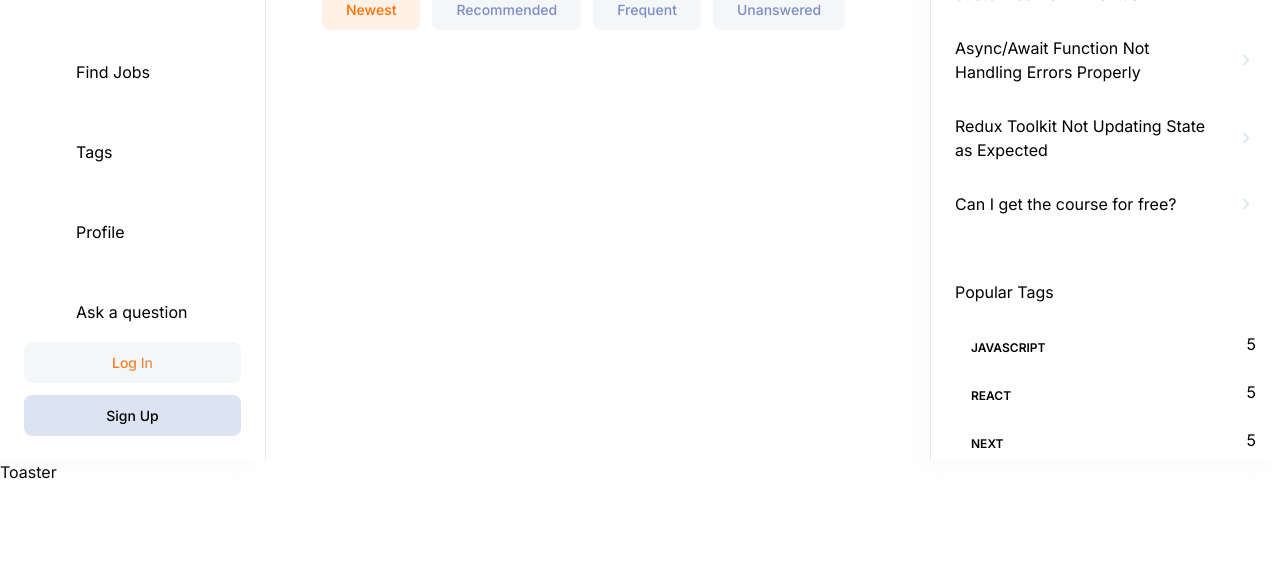
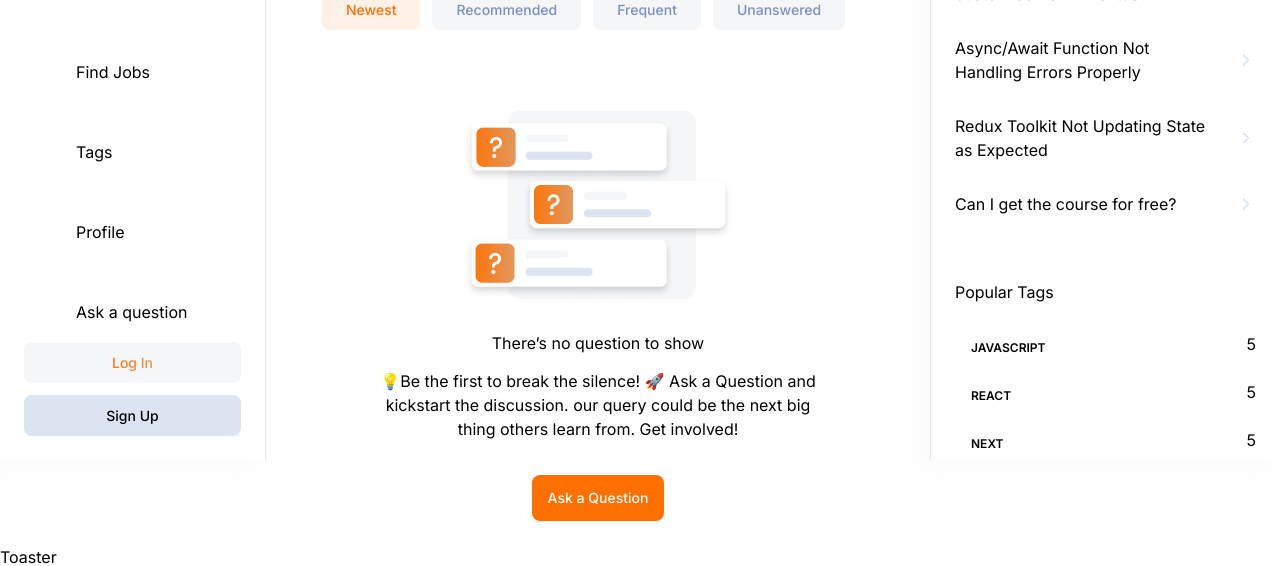
Before and after one commit to Op-Pautu/stacksuperflow, a Next.js app: page / in a window 1280 px wide. Shown: the part 340-906 px from the top of the page. Before the commit the page ends 824 px from the top, so only its background shows below. Built offline with nearby package versions, Linux system fonts and the light colour scheme; no server answers.

Commit message:
add NoResult component

```diff
--- a/app/(root)/(home)/page.tsx
+++ b/app/(root)/(home)/page.tsx
@@ -1,9 +1,40 @@
 import HomeFilters from "@/components/home/HomeFilters";
 import Filter from "@/components/shared/Filter";
+import NoResult from "@/components/shared/NoResult";
 import LocalSearchbar from "@/components/shared/search/LocalSearchbar";
 import { Button } from "@/components/ui/button";
 import { HomePageFilters } from "@/constants/filters";
 import Link from "next/link";
+
+const questions = [
+  // {
+  //   _id: 1,
+  //   title:
+  //     "Best practices for data fetching in a Next.js application with Server-Side Rendering (SSR)?",
+  //   tags: [
+  //     { _id: 1, name: "python" },
+  //     { _id: 2, name: "sql" },
+  //   ],
+  //   author: "John Doe",
+  //   upvotes: 10,
+  //   views: 100,
+  //   answers: 2,
+  //   createdAt: "2021-09-01T12:00:00.000Z",
+  // },
+  // {
+  //   _id: 2,
+  //   title: "Redux Toolkit Not Updating State as Expected",
+  //   tags: [
+  //     { _id: 1, name: "react" },
+  //     { _id: 2, name: "redux" },
+  //   ],
+  //   author: "Joe Smith",
+  //   upvotes: 15,
+  //   views: 150,
+  //   answers: 5,
+  //   createdAt: "2021-09-03T12:00:00.000Z",
+  // },
+];
 
 export default function Home() {
   return (
@@ -31,6 +62,20 @@
         />
       </div>
       <HomeFilters />
+      <div className="mt-10 flex w-full flex-col gap-6">
+        {questions.length > 0 ? (
+          questions.map((question) => "question")
+        ) : (
+          <NoResult
+            title="There’s no question to show"
+            description="Be the first to break the silence! 🚀 Ask a Question and kickstart the
+          discussion. our query could be the next big thing others learn from. Get
+          involved!"
+            link="/ask-questions"
+            linkTitle="Ask a Question"
+          />
+        )}
+      </div>
     </>
   );
 }
--- /dev/null
+++ b/components/shared/NoResult.tsx
@@ -0,0 +1,44 @@
+import React from "react";
+import Image from "next/image";
+import { Button } from "../ui/button";
+import Link from "next/link";
+import { title } from "process";
+
+interface NoResultProps {
+  title: string;
+  description: string;
+  link: string;
+  linkTitle: string;
+}
+
+const NoResult = ({ title, description, link, linkTitle }: NoResultProps) => {
+  return (
+    <div className="mt-10 flex w-full flex-col items-center justify-center">
+      <Image
+        src="/assets/images/light-illustration.png"
+        alt="No result illustration"
+        width={270}
+        height={270}
+        className="block object-contain dark:hidden"
+      />
+      <Image
+        src="/assets/images/dark-illustration.png"
+        alt="No result illustration"
+        width={270}
+        height={270}
+        className="hidden object-contain dark:block"
+      />
+      <h2 className="h2-bold text-dark200_light900 mt-8">{title}</h2>
+      <p className="body-regular text-dark500_light700 my-3.5 max-w-md text-center">
+        💡{description}
+      </p>
+      <Link href={link}>
+        <Button className="paragraph-medium mt-5 min-h-[46px] rounded-lg bg-primary-500 px-4 py-3 text-light-900 hover:bg-primary-500 dark:bg-primary-500 dark:text-light-900">
+          {linkTitle}
+        </Button>
+      </Link>
+    </div>
+  );
+};
+
+export default NoResult;
```
